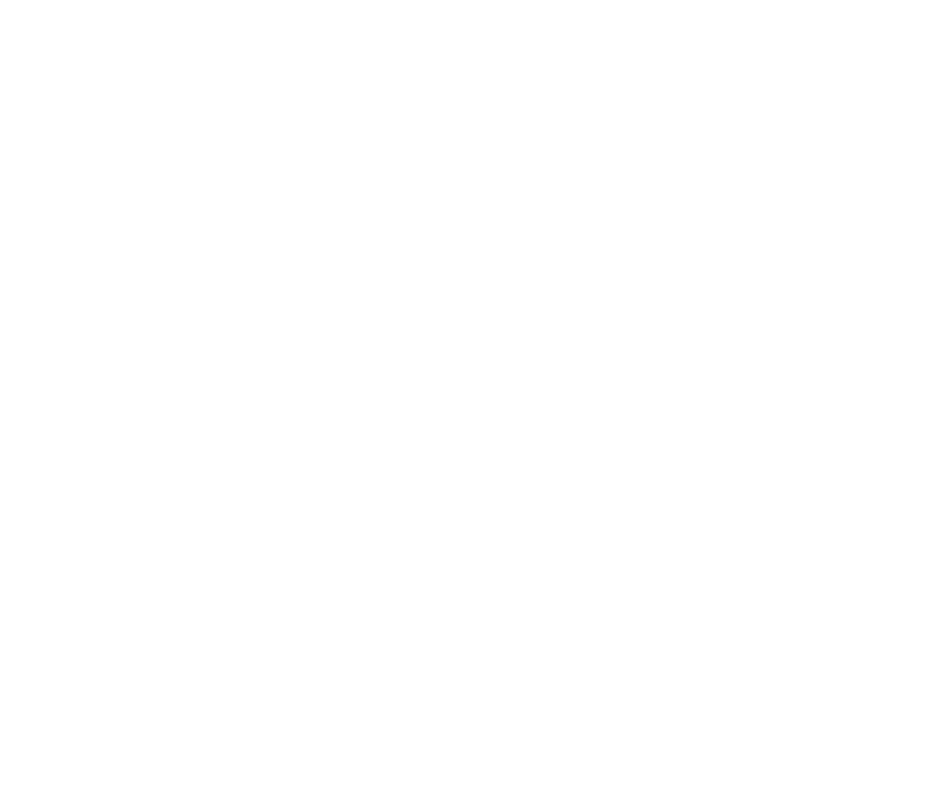
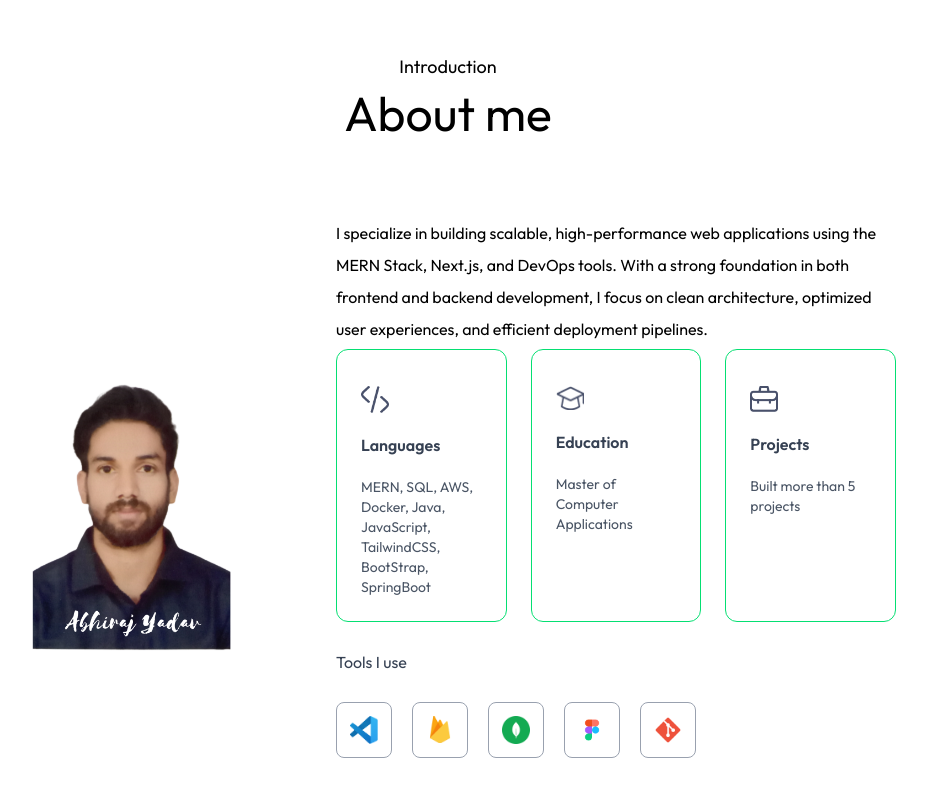
Before and after one commit to abhiraj100/Portfolio-using-Next.js, a Next.js app: page / in a window 1280 px wide. Shown: the part 787-1584 px from the top of the page, without its empty margins (192-1119 px from the left). Before the commit the page ends 800 px from the top, so only its background shows below. Built offline with nearby package versions, Linux system fonts and the light colour scheme; a web font is replaced by a local one.

Commit message:
About me section is almost completed

```diff
--- /dev/null
+++ b/app/components/About.jsx
@@ -0,0 +1,57 @@
+import { assets, infoList, toolsData } from "@/assets/assets";
+import Image from "next/image";
+import React from "react";
+
+const About = () => {
+  return (
+    <div id="about" className="w-full px-[15%] py-10 scroll-mt-20">
+      <h4 className="text-center mb-2 text-lg font-ovo">Introduction</h4>
+      <h2 className="text-center text-5xl font-ovo">About me</h2>
+
+      <div className="flex w-full flex-col lg:flex-row items-center gap-20 my-20">
+        <div className="w-64 smm:w-80 rounded-3xl max-w-none">
+          <Image
+            src={assets.user_image}
+            alt="user"
+            className="w-full rounded-3xl"
+          />
+        </div>
+        <div className="flex-1">
+          <p className="mb-10 max-w-2xl font-ovo">
+            I specialize in building scalable, high-performance web applications
+            using the MERN Stack, Next.js, and DevOps tools. With a strong
+            foundation in both frontend and backend development, I focus on
+            clean architecture, optimized user experiences, and efficient
+            deployment pipelines.
+            <ul className="grid grid-cols-1 sm:grid-cols-3 gap-6 max-w-2xl mt-1">
+              {infoList.map(({ icon, iconDark, title, description }, index) => (
+                <li
+                  className="border-[0.5px] border-green-400 rounded-xl cursor-pointer p-6 hover:lightHover hover:bg-[#fcf4ff] hover:-translate-y-1 duration-500 hover:shadow-[4px_4px_0_#000]"
+                  key={index}
+                >
+                  {" "}
+                  <Image className="w-7 mt-3" src={icon} alt={title} />
+                  <h3 className="my-4 font-semibold text-gray-700">{title}</h3>
+                  <p className="text-gray-600 text-sm">{description}</p>
+                </li>
+              ))}
+            </ul>
+            <h4 className="my-6 text-gray-700 font-ovo">Tools I use</h4>
+            <ul className="flex items-center gap-3 sm:gap-5">
+              {toolsData.map((tool, index) => (
+                <li
+                  className="flex items-center justify-center w-12 sm:w-14 aspect-square border border-gray-400 rounded-lg cursor-pointer hover:-translate-y-1 duration-500"
+                  key={index}
+                >
+                  <Image src={tool} alt="Tool" className="w-5 sm:w-7" />
+                </li>
+              ))}
+            </ul>
+          </p>
+        </div>
+      </div>
+    </div>
+  );
+};
+
+export default About;
--- a/app/layout.js
+++ b/app/layout.js
@@ -19,7 +19,7 @@
 
 export default function RootLayout({ children }) {
   return (
-    <html lang="en">
+    <html lang="en" className="scroll-smooth">
       <body
         className={`${outfit.className} ${ovo.className} antialiased leading-8 overflow-x-hidden`}
       >
--- a/app/page.js
+++ b/app/page.js
@@ -1,5 +1,6 @@
 "use client";
 
+import About from "./components/About";
 import Header from "./components/Header";
 import Navbar from "./components/Navbar";
 
@@ -8,6 +9,7 @@
     <>
       <Navbar />
       <Header />
+      <About />
     </>
   );
 }
--- a/assets/assets.js
+++ b/assets/assets.js
@@ -1,40 +1,40 @@
-import user_image from './user-image.png';
-import code_icon from './code-icon.png';
-import code_icon_dark from './code-icon-dark.png';
-import edu_icon from './edu-icon.png';
-import edu_icon_dark from './edu-icon-dark.png';
-import project_icon from './project-icon.png';
-import project_icon_dark from './project-icon-dark.png';
-import vscode from './vscode.png';
-import firebase from './firebase.png';
-import figma from './figma.png';
-import git from './git.png';
-import mongodb from './mongodb.png';
-import right_arrow_white from './right-arrow-white.png';
-import logo from './logo.png';
-import logo_dark from './logo_dark.png';
-import mail_icon from './mail_icon.png';
-import mail_icon_dark from './mail_icon_dark.png';
-import profile_img from './profile-img.png';
-import download_icon from './download-icon.png';
-import hand_icon from './hand-icon.png';
-import header_bg_color from './header-bg-color.png';
-import moon_icon from './moon_icon.png';
-import sun_icon from './sun_icon.png';
-import arrow_icon from './arrow-icon.png';
-import arrow_icon_dark from './arrow-icon-dark.png';
-import menu_black from './menu-black.png';
-import menu_white from './menu-white.png';
-import close_black from './close-black.png';
-import close_white from './close-white.png';
-import web_icon from './web-icon.png';
-import mobile_icon from './mobile-icon.png';
-import ui_icon from './ui-icon.png';
-import graphics_icon from './graphics-icon.png';
-import right_arrow from './right-arrow.png';
-import send_icon from './send-icon.png';
-import right_arrow_bold from './right-arrow-bold.png';
-import right_arrow_bold_dark from './right-arrow-bold-dark.png';
+import user_image from "./user-image.png";
+import code_icon from "./code-icon.png";
+import code_icon_dark from "./code-icon-dark.png";
+import edu_icon from "./edu-icon.png";
+import edu_icon_dark from "./edu-icon-dark.png";
+import project_icon from "./project-icon.png";
+import project_icon_dark from "./project-icon-dark.png";
+import vscode from "./vscode.png";
+import firebase from "./firebase.png";
+import figma from "./figma.png";
+import git from "./git.png";
+import mongodb from "./mongodb.png";
+import right_arrow_white from "./right-arrow-white.png";
+import logo from "./logo.png";
+import logo_dark from "./logo_dark.png";
+import mail_icon from "./mail_icon.png";
+import mail_icon_dark from "./mail_icon_dark.png";
+import profile_img from "./profile-img.png";
+import download_icon from "./download-icon.png";
+import hand_icon from "./hand-icon.png";
+import header_bg_color from "./header-bg-color.png";
+import moon_icon from "./moon_icon.png";
+import sun_icon from "./sun_icon.png";
+import arrow_icon from "./arrow-icon.png";
+import arrow_icon_dark from "./arrow-icon-dark.png";
+import menu_black from "./menu-black.png";
+import menu_white from "./menu-white.png";
+import close_black from "./close-black.png";
+import close_white from "./close-white.png";
+import web_icon from "./web-icon.png";
+import mobile_icon from "./mobile-icon.png";
+import ui_icon from "./ui-icon.png";
+import graphics_icon from "./graphics-icon.png";
+import right_arrow from "./right-arrow.png";
+import send_icon from "./send-icon.png";
+import right_arrow_bold from "./right-arrow-bold.png";
+import right_arrow_bold_dark from "./right-arrow-bold-dark.png";
 
 export const assets = {
   user_image,
@@ -73,45 +73,87 @@
   right_arrow,
   send_icon,
   right_arrow_bold,
-    right_arrow_bold_dark
+  right_arrow_bold_dark,
 };
 
 export const workData = [
   {
-        title: 'Frontend project',
-        description: 'Web Design',
-        bgImage: '/work-1.png',
+    title: "Frontend project",
+    description: "Web Design",
+    bgImage: "/work-1.png",
   },
   {
-        title: 'Geo based app',
-        description: 'Mobile App',
-        bgImage: '/work-2.png',
+    title: "Geo based app",
+    description: "Mobile App",
+    bgImage: "/work-2.png",
   },
   {
-        title: 'Photography site',
-        description: 'Web Design',
-        bgImage: '/work-3.png',
+    title: "Photography site",
+    description: "Web Design",
+    bgImage: "/work-3.png",
   },
   {
-        title: 'UI/UX designing',
-        description: 'UI/UX Design',
-        bgImage: '/work-4.png',
+    title: "UI/UX designing",
+    description: "UI/UX Design",
+    bgImage: "/work-4.png",
   },
-]
+];
 
 export const serviceData = [
-    { icon: assets.web_icon, title: 'Web design', description: 'Web development is the process of building, programming...', link: '' },
-    { icon: assets.mobile_icon, title: 'Mobile app', description: 'Mobile app development involves creating software for mobile devices...', link: '' },
-    { icon: assets.ui_icon, title: 'UI/UX design', description: 'UI/UX design focuses on creating a seamless user experience...', link: '' },
-    { icon: assets.graphics_icon, title: 'Graphics design', description: 'Creative design solutions to enhance visual communication...', link: '' },
-]
+  {
+    icon: assets.web_icon,
+    title: "Web design",
+    description: "Web development is the process of building, programming...",
+    link: "",
+  },
+  {
+    icon: assets.mobile_icon,
+    title: "Mobile app",
+    description:
+      "Mobile app development involves creating software for mobile devices...",
+    link: "",
+  },
+  {
+    icon: assets.ui_icon,
+    title: "UI/UX design",
+    description:
+      "UI/UX design focuses on creating a seamless user experience...",
+    link: "",
+  },
+  {
+    icon: assets.graphics_icon,
+    title: "Graphics design",
+    description: "Creative design solutions to enhance visual communication...",
+    link: "",
+  },
+];
 
 export const infoList = [
-    { icon: assets.code_icon, iconDark: assets.code_icon_dark, title: 'Languages', description: 'HTML, CSS, JavaScript React Js, Next Js' },
-    { icon: assets.edu_icon, iconDark: assets.edu_icon_dark, title: 'Education', description: 'B.Tech in Computer Science' },
-    { icon: assets.project_icon, iconDark: assets.project_icon_dark, title: 'Projects', description: 'Built more than 5 projects' }
+  {
+    icon: assets.code_icon,
+    iconDark: assets.code_icon_dark,
+    title: "Languages",
+    description:
+      "MERN, SQL, AWS, Docker, Java, JavaScript, TailwindCSS, BootStrap, SpringBoot",
+  },
+  {
+    icon: assets.edu_icon,
+    iconDark: assets.edu_icon_dark,
+    title: "Education",
+    description: "Master of Computer Applications",
+  },
+  {
+    icon: assets.project_icon,
+    iconDark: assets.project_icon_dark,
+    title: "Projects",
+    description: "Built more than 5 projects",
+  },
 ];
 
 export const toolsData = [
-    assets.vscode, assets.firebase, assets.mongodb, assets.figma, assets.git
+  assets.vscode,
+  assets.firebase,
+  assets.mongodb,
+  assets.figma,
+  assets.git,
 ];
--- a/tailwind.config.mjs
+++ b/tailwind.config.mjs
@@ -19,6 +19,10 @@
         outfit: ["Outfit", "sans-serif"],
         ovo: ["Ovo", "serif"],
       },
+      boxShadow: {
+        black: "4px 4px 0 #000",
+        white: "4px 4px 0 #fff",
+      },
     },
   },
   plugins: [],
```
Lines whose indentation alone changed are shown as unchanged.
